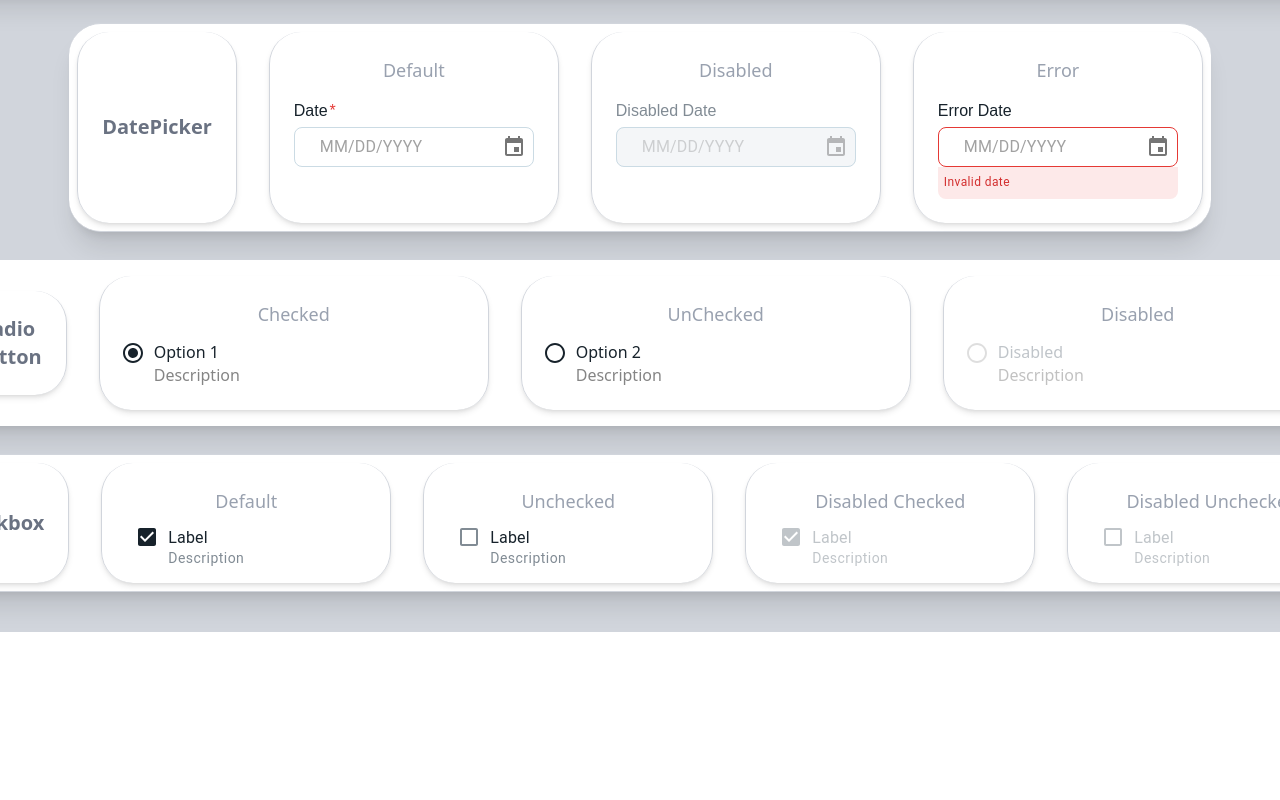
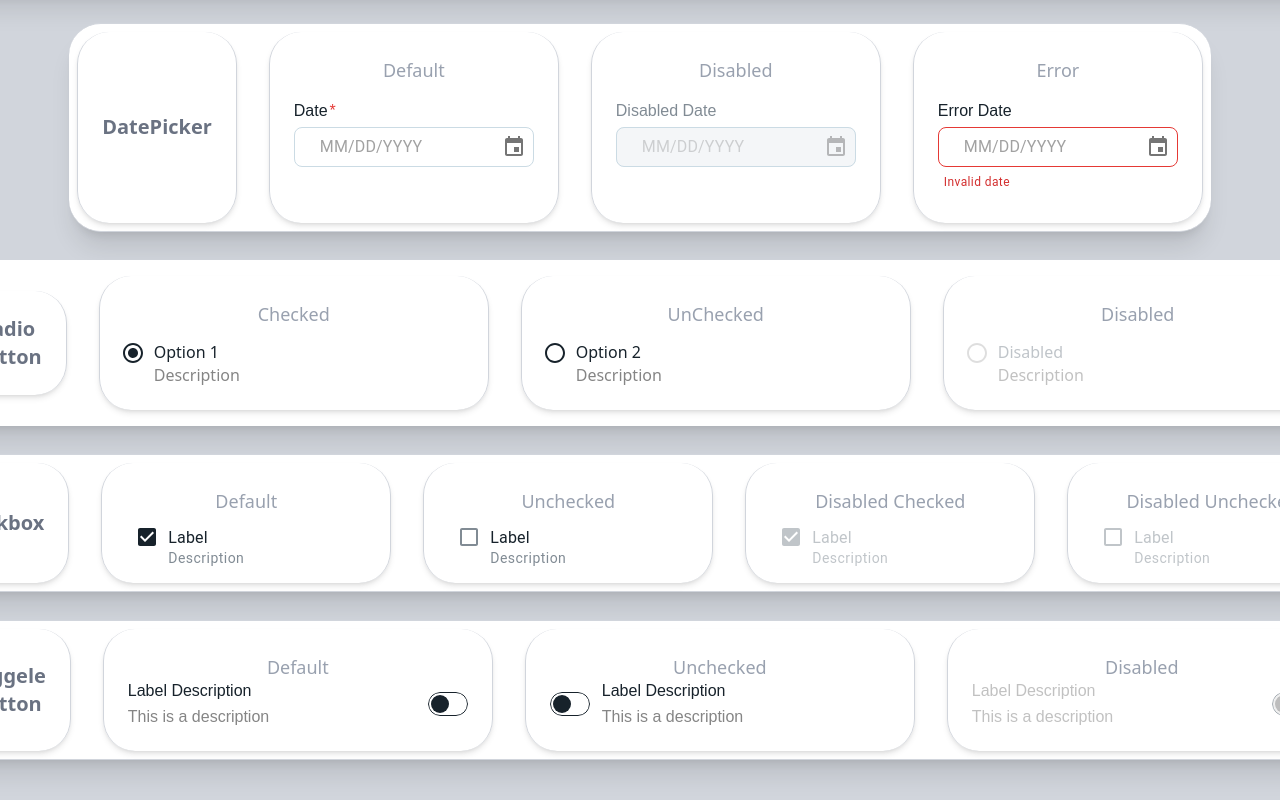
Before and after one commit to avnashv/reusable-components, a React (Vite) app: page / in a window 1280 px wide. Shown: the part 828-1628 px from the top of the page. Before the commit the page ends 1460 px from the top, so only its background shows below. Built offline with nearby package versions, Linux system fonts and the light colour scheme.

Commit message:
custom toggle created

```diff
--- a/src/App.jsx
+++ b/src/App.jsx
@@ -6,6 +6,7 @@ import CustomDatePicker from "./components/customDatePicker/customDatePicker";
 import CustomInputField from "./components/customInputField/customInputField";
 import CustomCheckboxField from "./components/customCheckboxField/customCheckboxField";
 import CustomRadioField from "./components/customRadioButton/customRadioButton";
+import ToggleButton from "./components/customToggle/customToggle";
 
 function App() {
   // State for radio button selection
@@ -205,8 +206,44 @@ function App() {
           {/* Disabled Unchecked */}
           <CustomCheckboxField label="Label" description="Description" disabled={true} defaultChecked={false} />
         </div>
+      </div>
+      {/* -- Custom Toggle Component -- */}
+      <div className="flex gap-8 border-b-1 border-t-1 pt-2 rounded-4xl pb-2 px-2 shadow-xl border-gray-300 text-center bg-white">
 
+        <div className="flex items-center justify-center border-r-1 border-l-1 p-6 border-gray-300 rounded-4xl shadow-md">
+          <h1 className="text-xl font-bold text-gray-500">Toggele Button</h1>
+        </div>
 
+        <div className="flex flex-col border-r-1 border-l-1 p-6 border-gray-300 rounded-4xl shadow-md">
+          <h4 className="text-lg text-center text-gray-400">Default</h4>
+          {/* leftLabel */}
+          <ToggleButton
+            label="Label Description"
+            description="This is a description"
+            position="left"
+          />
+
+        </div>
+
+        <div className="flex flex-col border-r-1 border-l-1 p-6 border-gray-300 rounded-4xl shadow-md">
+          <h4 className="text-lg text-center text-gray-400">Unchecked</h4>
+          {/* rightLabel */}
+          <ToggleButton
+            label="Label Description"
+            description="This is a description"
+            position="right"
+          />
+        </div>
+        {/* Disabled Toggle */}
+        <div className="flex flex-col border-x border-gray-300 p-6 rounded-4xl shadow-md">
+          <h4 className="text-lg text-center text-gray-400">Disabled</h4>
+          <ToggleButton
+            label="Label Description"
+            description="This is a description"
+            position="left"
+            disabled
+          />
+        </div>
       </div>
 
     </div>
--- a/src/components/customDatePicker/customDatePicker.jsx
+++ b/src/components/customDatePicker/customDatePicker.jsx
@@ -132,7 +132,7 @@ const CustomDatePicker = ({ label, errorMessage, disabled, required }) => {
                     <FormHelperText
                         sx={{
                             color: "#E53935",
-                            backgroundColor: "#FDE9E9",
+                            backgroundColor: "transparent",
                             width: "240px",
                             minHeight: "29px",
                             borderBottomRightRadius: "8px",
--- a/src/components/customDropDown/customDropDown.jsx
+++ b/src/components/customDropDown/customDropDown.jsx
@@ -32,7 +32,7 @@ const CustomDropdown = ({ label, options, errorMessage, disabled, required, init
             {/* Select Box */}
             <FormControl
                 sx={{
-                    backgroundColor: errorMessage ? "#FDE9E9" : disabled ? "#F4F6F8" : "white",
+                    backgroundColor: errorMessage ? "transparent" : disabled ? "#F4F6F8" : "white",
                     "& .MuiOutlinedInput-root": {
                         transition: "border 0.3s ease",
                         width: "240px",
@@ -91,7 +91,7 @@ const CustomDropdown = ({ label, options, errorMessage, disabled, required, init
                     <FormHelperText
                         sx={{
                             color: "#E53935",
-                            backgroundColor: "#FDE9E9",
+                            backgroundColor: "white",
                             width: "240px",
                             minHeight: "29px",
                             borderBottomRightRadius: "8px",
--- /dev/null
+++ b/src/components/customToggle/customToggle.jsx
@@ -0,0 +1,141 @@
+import React, { useState } from 'react';
+import { Switch } from '@mui/material';
+
+const ToggleButton = ({ label, description, position = 'right', disabled = false }) => {
+  const [checked, setChecked] = useState(false);
+
+  const handleChange = (event) => {
+    if (!disabled) {
+      setChecked(event.target.checked);
+    }
+  };
+
+  return (
+    <div className="flex items-center justify-between" style={{ width: 340, height: 46 }}>
+      {/* Left-aligned label and description */}
+      {position === 'left' && (
+        <div className="flex flex-col" style={{ width: 288, textAlign: 'left' }}>
+          <span style={{
+            fontFamily: 'Proxima Nova, sans-serif',
+            fontWeight: 400,
+            fontSize: '16px',
+            lineHeight: '140%',
+            letterSpacing: '0%',
+            color: disabled ? 'var(--Neutral-N200, #858585)' : 'var(--Text-T500, #17222B)', // Gray text when disabled
+            opacity: disabled ? 0.5 : 1, // Reduce opacity when disabled
+          }}>
+            {label}
+          </span>
+          {description && (
+            <span style={{
+              fontFamily: 'Proxima Nova, sans-serif',
+              fontWeight: 400,
+              fontSize: '16px',
+              lineHeight: '140%',
+              letterSpacing: '0%',
+              color: disabled ? 'var(--Neutral-N200, #858585)' : 'var(--Neutral-N200, #858585)', // Gray text when disabled
+              marginTop: '4px',
+              width: '340px',
+              height: '22px',
+              opacity: disabled ? 0.5 : 1, // Reduce opacity when disabled
+            }}>
+              {description}
+            </span>
+          )}
+        </div>
+      )}
+
+      {/* Customized Toggle Button */}
+      <Switch
+        checked={checked}
+        onChange={handleChange}
+        disabled={disabled} // Disable the switch when the `disabled` prop is true
+        disableRipple
+        sx={{
+          width: "40px",
+          height: "24px",
+          padding: 0,
+          borderRadius: '24px', // Fully rounded corners for the track
+          '& .MuiSwitch-switchBase': {
+            padding: 0,
+            margin: 0, // Remove margin to fix alignment
+            transitionDuration: '300ms',
+            '&.Mui-checked': {
+              transform: 'translateX(16px)', // Move thumb to the right when checked
+              '& + .MuiSwitch-track': {
+                backgroundColor: disabled ? '#E0E0E0' : '#17222B', // Light gray background when disabled and checked
+                opacity: 1,
+                border: 0,
+              },
+              '&:hover + .MuiSwitch-track': {
+                backgroundColor: disabled ? '#E0E0E0' : '#4A5965', // No hover effect when disabled
+              },
+            },
+            '&.Mui-disabled + .MuiSwitch-track': {
+              backgroundColor: '#E0E0E0', // Light gray background when disabled
+              border: '1px solid var(--Text-T100, #4A5965)', // Border for the track when disabled
+              opacity: 0.5,
+            },
+          },
+          '& .MuiSwitch-thumb': {
+            boxSizing: 'border-box',
+            boxShadow: "none",
+            width: "18px",
+            height: "18px",
+            margin: "3px 0px 0px 3px",
+            borderRadius: '50%', // Fully rounded thumb
+            backgroundColor: disabled ? '#BDBDBD' : (checked ? '#fff' : '#17222B'), // Light gray thumb when disabled
+          },
+          '& .MuiSwitch-track': {
+            borderRadius: '24px', // Fully rounded track
+            backgroundColor: disabled ? '#E0E0E0' : (checked ? '#17222B' : '#fff'), // Light gray background when disabled
+            border: disabled ? '1px solid var(--Text-T100, #4A5965)' : '1px solid var(--Text-T100, #17222B)', // Border for the track
+            opacity: 1,
+            transition: 'background-color 500ms',
+          },
+          '&:hover .MuiSwitch-thumb': {
+            backgroundColor: disabled ? '#BDBDBD' : (checked ? '#fff' : '#4A5965'), // No hover effect when disabled
+          },
+          '&:hover .MuiSwitch-track': {
+            border: disabled ? '1px solid var(--Text-T100, #4A5965)' : '1px solid var(--Text-T100, #4A5965)', // No hover effect when disabled
+          },
+        }}
+      />
+
+      {/* Right-aligned label and description */}
+      {position === 'right' && (
+        <div className="flex flex-col" style={{ width: 288, textAlign: 'left' }}>
+          <span style={{
+            fontFamily: 'Proxima Nova, sans-serif',
+            fontWeight: 400,
+            fontSize: '16px',
+            lineHeight: '140%',
+            letterSpacing: '0%',
+            color: disabled ? 'var(--Neutral-N200, #818B94)' : 'var(--Text-T500, #17222B)', // Gray text when disabled
+            // opacity: disabled ? 0.5 : 1, // Reduce opacity when disabled
+          }}>
+            {label}
+          </span>
+          {description && (
+            <span style={{
+              fontFamily: 'Proxima Nova, sans-serif',
+              fontWeight: 400,
+              fontSize: '16px',
+              lineHeight: '140%',
+              letterSpacing: '0%',
+              color: disabled ? 'var(--Neutral-N200, #BFBFBF)' : 'var(--Neutral-N200, #858585)', // Gray text when disabled
+              marginTop: '4px',
+              width: '340px',
+              height: '22px',
+            //   opacity: disabled ? 0.5 : 1, // Reduce opacity when disabled
+            }}>
+              {description}
+            </span>
+          )}
+        </div>
+      )}
+    </div>
+  );
+};
+
+export default ToggleButton;
```
